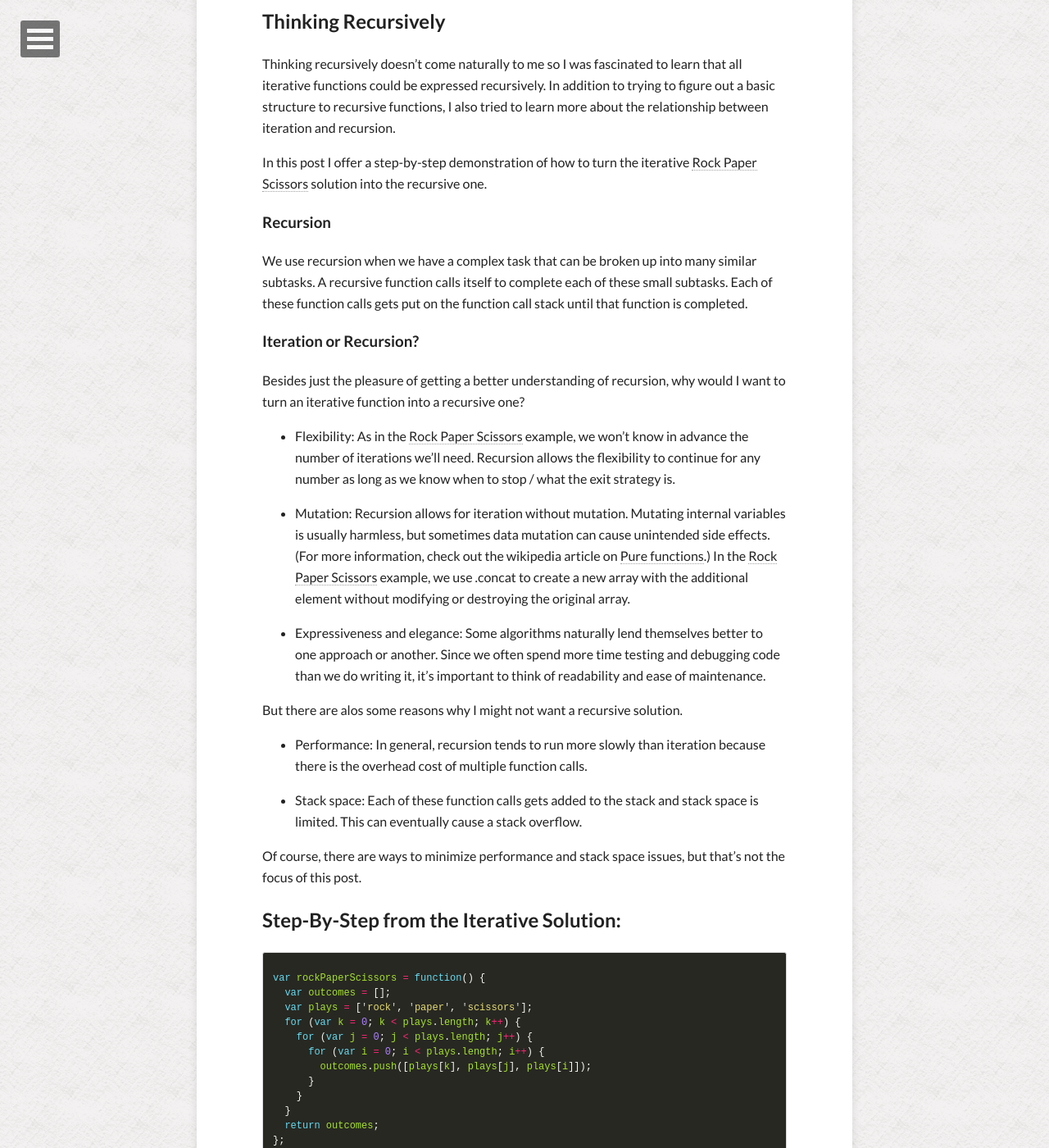
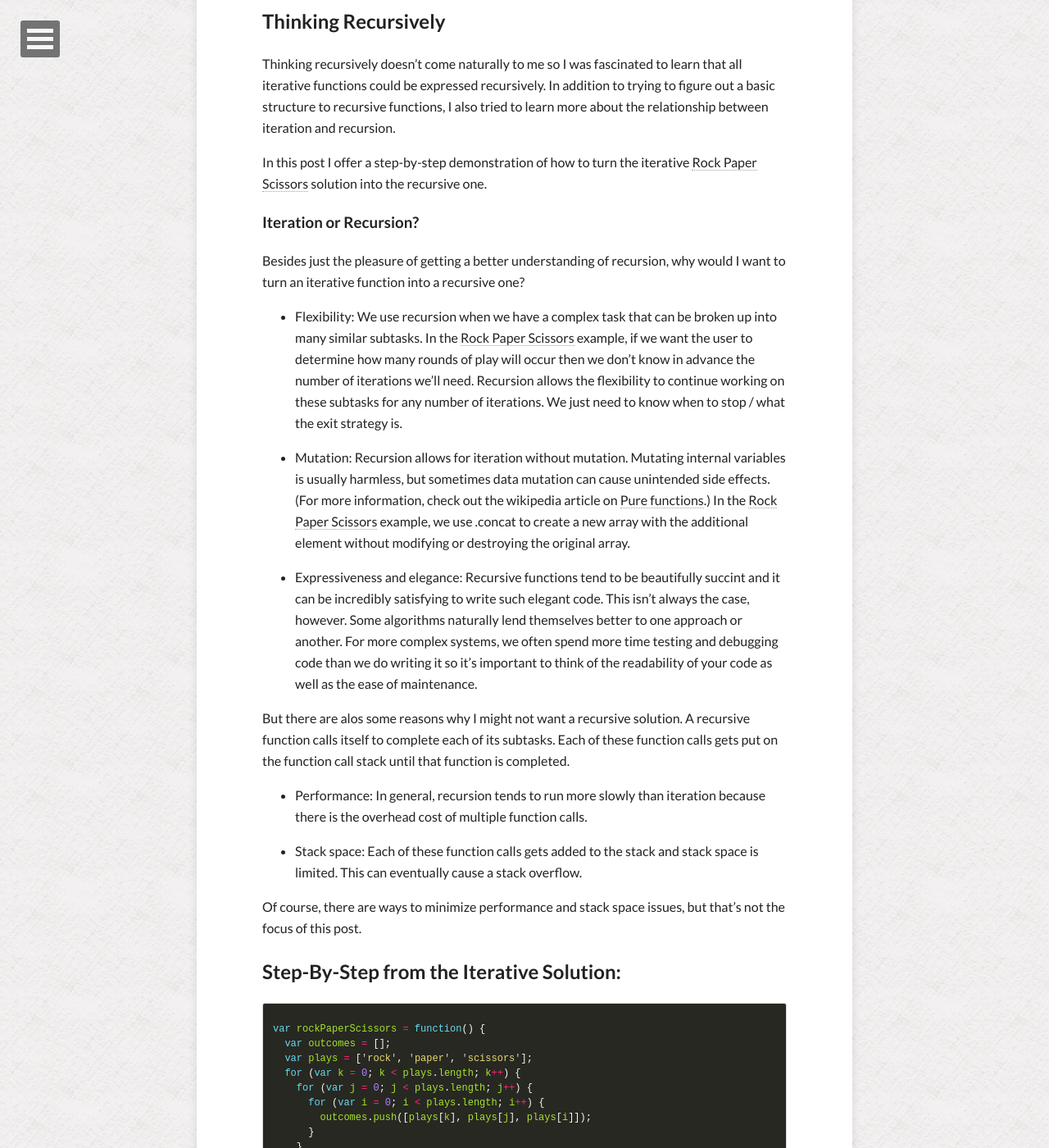
Before and after one commit to jgpettibone/jgpettibone.github.io, a Jekyll site: the page built from _posts/2014-01-16-from-iterative-to-recursive.md, in a window 1280 px wide and 1400 px high, scrolled down 514 px. Shown: the whole window at 82% size. Built offline with Jekyll 4.4.1, drawn with Linux system fonts in a browser that asks for light colours; nearby versions of some CDN libraries; comment, search, counter and statistics services are not loaded.

Commit message:
Moved the general recursion information into the appropriate subparts within the Iteration or Recursion? section

```diff
--- a/_posts/2014-01-16-from-iterative-to-recursive.md
+++ b/_posts/2014-01-16-from-iterative-to-recursive.md
@@ -15,19 +15,16 @@ Thinking recursively doesn't come naturally to me so I was fascinated to learn t
 
 In this post I offer a step-by-step demonstration of how to turn the iterative [Rock Paper Scissors](http://jgpettibone.github.io/rock-paper-scissors/) solution into the recursive one.
 
-### Recursion
-We use recursion when we have a complex task that can be broken up into many similar subtasks.  A recursive function calls itself to complete each of these small subtasks.  Each of these function calls gets put on the function call stack until that function is completed.
-
 ### Iteration or Recursion?
 Besides just the pleasure of getting a better understanding of recursion, why would I want to turn an iterative function into a recursive one?
 
-* Flexibility: As in the [Rock Paper Scissors](http://jgpettibone.github.io/rock-paper-scissors/) example, we won't know in advance the number of iterations we'll need.  Recursion allows the flexibility to continue for any number as long as we know when to stop / what the exit strategy is.
+* Flexibility: We use recursion when we have a complex task that can be broken up into many similar subtasks.  In the [Rock Paper Scissors](http://jgpettibone.github.io/rock-paper-scissors/) example, if we want the user to determine how many rounds of play will occur then we don't know in advance the number of iterations we'll need.  Recursion allows the flexibility to continue working on these subtasks for any number of iterations.  We just need to know when to stop / what the exit strategy is.
 
 * Mutation: Recursion allows for iteration without mutation.  Mutating internal variables is usually harmless, but sometimes data mutation can cause unintended side effects.  (For more information, check out the wikipedia article on [Pure functions](http://en.wikipedia.org/wiki/Pure_function).)  In the [Rock Paper Scissors](http://jgpettibone.github.io/rock-paper-scissors/) example, we use .concat to create a new array with the additional element without modifying or destroying the original array.
 
-* Expressiveness and elegance: Some algorithms naturally lend themselves better to one approach or another.  Since we often spend more time testing and debugging code than we do writing it, it's important to think of readability and ease of maintenance.
+* Expressiveness and elegance: Recursive functions tend to be beautifully succint and it can be incredibly satisfying to write such elegant code.  This isn't always the case, however.  Some algorithms naturally lend themselves better to one approach or another.  For more complex systems, we often spend more time testing and debugging code than we do writing it so it's important to think of the readability of your code as well as the ease of maintenance.
 
-But there are alos some reasons why I might not want a recursive solution.
+But there are alos some reasons why I might not want a recursive solution.  A recursive function calls itself to complete each of its subtasks.  Each of these function calls gets put on the function call stack until that function is completed.
 
 * Performance: In general, recursion tends to run more slowly than iteration because there is the overhead cost of multiple function calls.
 
```
